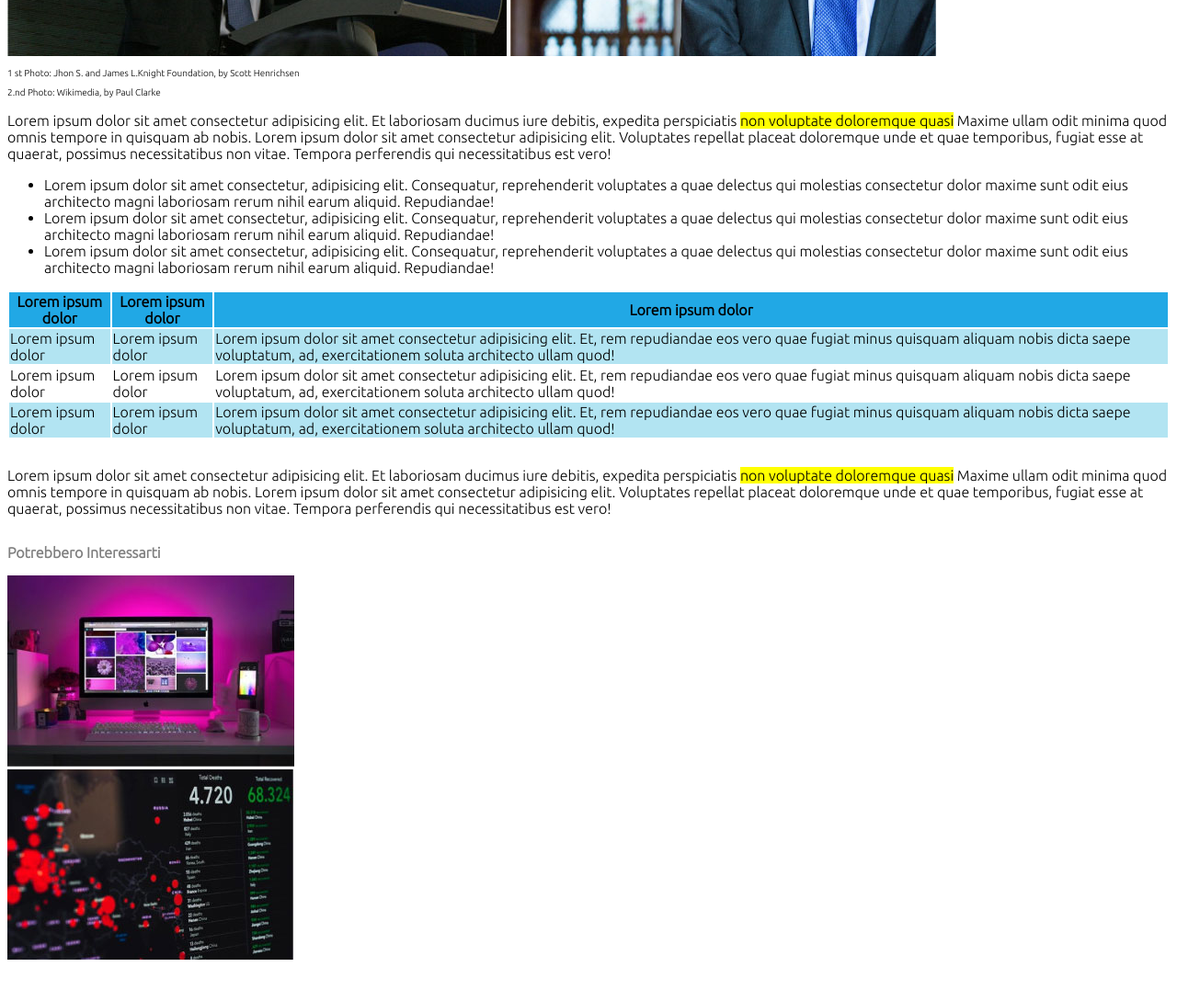
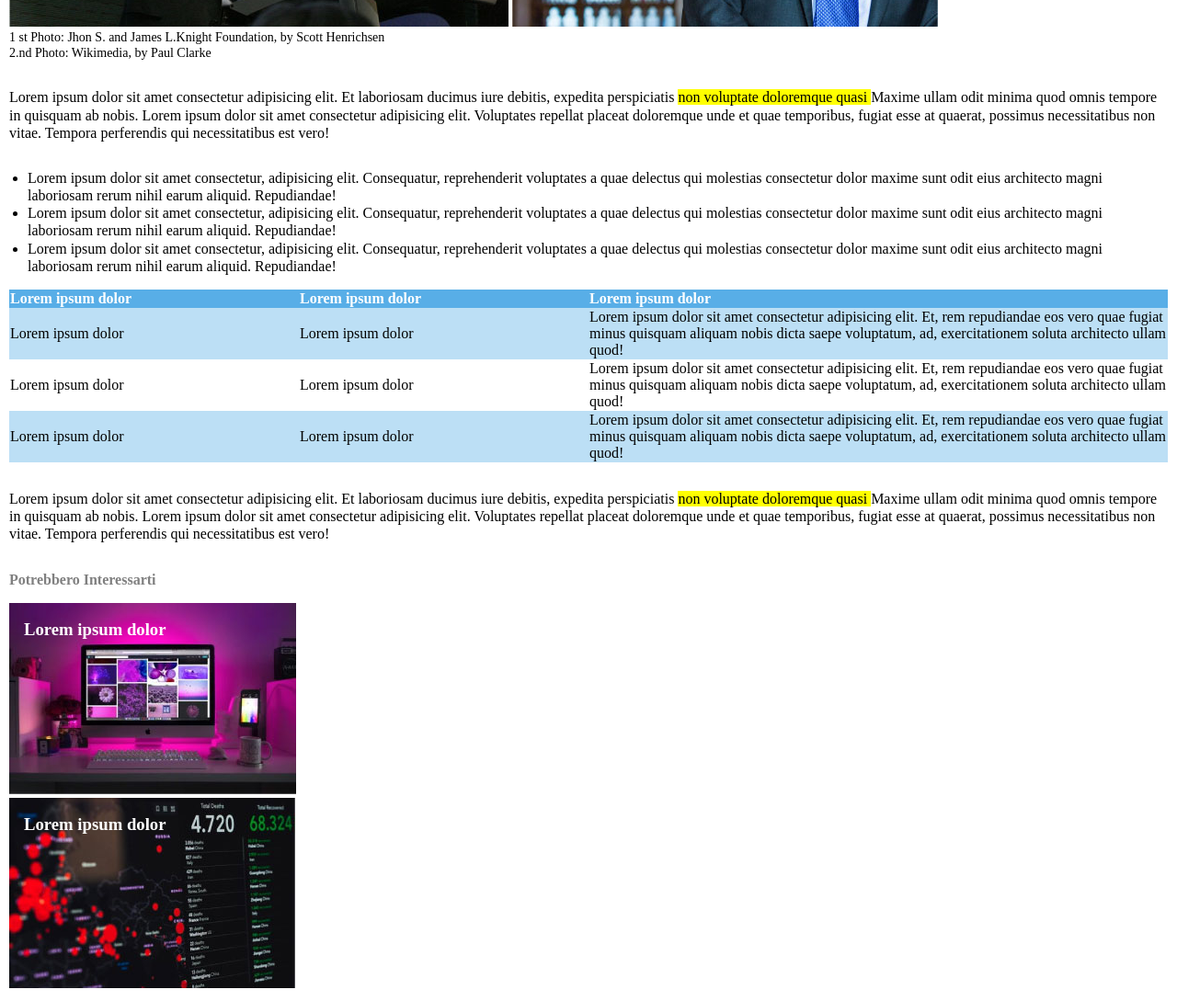
Before and after one commit to RobertoVillani98/html-css-booleaner, a plain HTML site: page index.html in a window 1280 px wide. Shown: the part 680-1769 px from the top of the page at 92% size. Before the commit the page ends 1735 px from the top, so only its background shows below. Drawn offline with Linux system fonts and the light colour scheme.

Commit message:
fix: minor bug fix

```diff
--- a/css/style.css
+++ b/css/style.css
@@ -1,68 +1,116 @@
-body{
-    font-family: 'Ubuntu', sans-serif;
+body {
+	margin: 0;
 }
 
-.container{
+main {
+	margin: 10px;
+}
+
+footer {
+	margin: 10px;
+}
+
+p {
+	margin-top: 0;
+	line-height: 1.2;
+}
+
+ul {
+	padding-left: 20px;
+}
+
+li {
+	line-height: 1.2;
+}
+
+table {
+	border: none;
+	border-collapse: separate;
+	border-spacing: 0px;
+}
+
+tr {
+	text-align: left;
+	height: 55px;
+}
+tr:nth-child(even) {
+	background-color: rgba(88, 174, 231, 0.4);
+}
+
+tr:first-child {
+	background-color: rgb(88, 174, 231);
+	height: 20px;
+	color: white;
+}
+
+.container {
 	background-image: url(../img/pattern.png);
 	height: 130px;
 	background-color: rgb(78, 160, 255);
-    background-size:35%;
+	background-size: 35%;
 }
 
-#logo{
+.logo {
 	width: 200px;
 	margin-top: 60px;
+	margin-left: 10px;
 }
 
-#titolo{
-    font-size: 50px;
+.title {
+	font-size: 48px;
 	margin-bottom: 1px;
+	line-height: 1.2;
 }
 
-.blue{
-    color:rgb(88, 174, 231);
+.author {
+	margin-bottom: 0;
+	font-size: 18px;
+	color: gray;
 }
 
-#autore{
-    margin-bottom: 5px;
+.date {
+	font-size: 14px;
+	margin-bottom: 30px;
+	color: gray;
 }
 
-#data{
-    font-size: 10px;
-    margin-bottom: 30px;
+.description {
+	font-size: 14px;
+	margin-bottom: 0;
 }
 
-.descrizione{
-    font-size: 10px;
-}
-
-.evidenziato{
+.highlighted {
 	background-color: yellow;
 }
 
-.spiegzione{
+.text {
 	margin-bottom: 30px;
 	margin-top: 30px;
 }
 
-.table{
-
+.first-cell {
+	width: 25%;
 }
 
-.table-blu{
-    background-color: rgb(33, 168, 229);
+.second-cell {
+	width: 25%;
 }
 
-.table-body{
-    background-color: rgb(178, 228, 242);
-}
-
-.ultimo-paragrafo{
+.last-paragraph {
 	margin-top: 30px;
 	margin-bottom: 30px;
 }
 
-.correlati{
+.correlati {
 	color: grey;
 	font-weight: 800;
 }
+.wrapper-image {
+	position: relative;
+}
+.top-left {
+	position: absolute;
+	top: 0;
+	left: 16px;
+	color: white;
+}
--- a/index.html
+++ b/index.html
@@ -14,125 +14,157 @@
 <body>
     <header>
         <div class="container">
-            <img id="logo" src="img/logo.svg" alt="logo">
+            <img class="logo" src="img/logo.svg" alt="logo">
         </div>
+    </header>
+    <main>
+        <!-- title, author, date -->
+        <h1 class="title">
+            Internet deve essere al servizio del "bene pubblico": il manifesto di Tim Berners-Lee
+        </h1>
+        <p class="author">
+            Scritto da
+            <span class="blue">
+                The Booleaners
+            </span>
+        </p>
+        <p class="date">il 10/10/2020</p>
 
-        <section>
-            <!-- titolo, autore, data -->
-            <h1 id="titolo">Internet deve essere al servizio del "bene pubblico": il manifesto di Tim Berners-Lee</h1>
-            <p id="autore">Scritto da <span class="blue">The Booleaners</span></p>
-            <p id="data">il 10/10/2020</p>
-
-            <img src="img/tim-1.jpg" alt="conferenza Tim">
-            <img src="img/tim-2.jpg" alt="Tim Berners-Lee">
-            <p class="descrizione">1 st Photo: Jhon S. and James L.Knight Foundation, by Scott Henrichsen</p>
-            <p class="descrizione">2.nd Photo: Wikimedia, by Paul Clarke</p>
-        </section>
-
-    </header>
-
-    <main>
-        <p class="spiegazione">Lorem ipsum dolor sit amet consectetur adipisicing elit. Et laboriosam ducimus iure
+        <img src="img/tim-1.jpg" alt="conferenza Tim" />
+        <img src="img/tim-2.jpg" alt="Tim Berners-Lee" />
+        <p class="description">
+            1 st Photo: Jhon S. and James L.Knight Foundation, by Scott Henrichsen
+        </p>
+        <p class="description">
+            2.nd Photo: Wikimedia, by Paul Clarke
+        </p>
+        <p class="text">
+            Lorem ipsum dolor sit amet consectetur adipisicing elit. Et laboriosam ducimus iure
             debitis, expedita
-            perspiciatis <span class="evidenziato">non voluptate doloremque quasi</span> Maxime ullam odit minima quod
+            perspiciatis
+            <span class="highlighted">
+                non voluptate doloremque quasi
+            </span>
+            Maxime ullam odit minima quod
             omnis tempore in quisquam ab
             nobis. Lorem ipsum dolor sit amet consectetur adipisicing elit. Voluptates repellat placeat doloremque unde
             et quae temporibus, fugiat esse at quaerat, possimus necessitatibus non vitae. Tempora perferendis qui
-            necessitatibus est vero!</p>
+            necessitatibus est vero!
+        </p>
 
-        <section>
-            <!-- inizio ul -->
+        <!-- start ul -->
         <ul>
-                <li>Lorem ipsum dolor sit amet consectetur, adipisicing elit. Consequatur, reprehenderit voluptates a
+            <li>
+                Lorem ipsum dolor sit amet consectetur, adipisicing elit. Consequatur, reprehenderit voluptates a
                 quae delectus qui molestias consectetur dolor maxime sunt odit eius architecto magni laboriosam
-                    rerum nihil earum aliquid. Repudiandae!</li>
-                <li>Lorem ipsum dolor sit amet consectetur, adipisicing elit. Consequatur, reprehenderit voluptates a
+                rerum nihil earum aliquid. Repudiandae!
+            </li>
+            <li>
+                Lorem ipsum dolor sit amet consectetur, adipisicing elit. Consequatur, reprehenderit voluptates a
                 quae delectus qui molestias consectetur dolor maxime sunt odit eius architecto magni laboriosam
-                    rerum nihil earum aliquid. Repudiandae!</li>
-                <li>Lorem ipsum dolor sit amet consectetur, adipisicing elit. Consequatur, reprehenderit voluptates a
+                rerum nihil earum aliquid. Repudiandae!
+            </li>
+            <li>
+                Lorem ipsum dolor sit amet consectetur, adipisicing elit. Consequatur, reprehenderit voluptates a
                 quae delectus qui molestias consectetur dolor maxime sunt odit eius architecto magni laboriosam
-                    rerum nihil earum aliquid. Repudiandae!</li>
+                rerum nihil earum aliquid. Repudiandae!
+            </li>
         </ul>
         <!-- /ul list -->
-        </section>
 
-        <section>
-            <!-- inizio tabella -->
+        <!-- start table -->
         <table>
-                <thead class="table-blu">
             <tr>
                 <th>Lorem ipsum dolor</th>
                 <th>Lorem ipsum dolor</th>
                 <th>Lorem ipsum dolor</th>
             </tr>
-                </thead>
+            <tr>
+                <td class="first-cell">
+                    Lorem ipsum dolor
+                </td>
+                <td class="second-cell">
+                    Lorem ipsum dolor
+                </td>
+                <td>
+                    Lorem ipsum dolor sit amet consectetur adipisicing elit. Et, rem repudiandae eos vero quae
+                    fugiat minus quisquam aliquam nobis dicta saepe voluptatum, ad, exercitationem soluta
+                    architecto ullam quod!
+                </td>
+            </tr>
+            <tr>
+                <td class="first-cell">
+                    Lorem ipsum dolor
+                </td>
+                <td class="second-cell">
+                    Lorem ipsum dolor
+                </td>
+                <td>
+                    Lorem ipsum dolor sit amet consectetur adipisicing elit. Et, rem repudiandae eos vero quae
+                    fugiat minus quisquam aliquam nobis dicta saepe voluptatum, ad, exercitationem soluta
+                    architecto ullam quod!
+                </td>
+            </tr>
+            <tr>
+                <td class="first-cell">
+                    Lorem ipsum dolor
+                </td>
+                <td class="second-cell">
+                    Lorem ipsum dolor
+                </td>
+                <td>
+                    Lorem ipsum dolor sit amet consectetur adipisicing elit. Et, rem repudiandae eos vero quae
+                    fugiat minus quisquam aliquam nobis dicta saepe voluptatum, ad, exercitationem soluta
+                    architecto ullam quod!
+                </td>
+            </tr>
+        </table>
+        <!-- end table -->
 
-                <tbody class="table-body">
-                    <tr>
-                        <td>Lorem ipsum dolor</td>
-                        <td>Lorem ipsum dolor</td>
-                        <td>Lorem ipsum dolor sit amet consectetur adipisicing elit. Et, rem repudiandae eos vero quae
-                            fugiat minus quisquam aliquam nobis dicta saepe voluptatum, ad, exercitationem soluta
-                            architecto ullam quod!</td>
-                    </tr>
-                </tbody>
-
-                <tbody>
-                    <tr>
-                        <td>Lorem ipsum dolor</td>
-                        <td>Lorem ipsum dolor</td>
-                        <td>Lorem ipsum dolor sit amet consectetur adipisicing elit. Et, rem repudiandae eos vero quae
-                            fugiat minus quisquam aliquam nobis dicta saepe voluptatum, ad, exercitationem soluta
-                            architecto ullam quod!</td>
-                    </tr>
-                </tbody>
-
-                <tbody class="table-body">
-                    <tr>
-                        <td>Lorem ipsum dolor</td>
-                        <td>Lorem ipsum dolor</td>
-                        <td>Lorem ipsum dolor sit amet consectetur adipisicing elit. Et, rem repudiandae eos vero quae
-                            fugiat minus quisquam aliquam nobis dicta saepe voluptatum, ad, exercitationem soluta
-                            architecto ullam quod!</td>
-                    </tr>
-                </tbody>
-            </table>
-            <!-- / tabella -->
-
-            <div class="ultimo-paragrafo">
-                <p class="spiegazione">Lorem ipsum dolor sit amet consectetur adipisicing elit. Et laboriosam ducimus
+        <div class="last-paragraph">
+            <p class="text">
+                Lorem ipsum dolor sit amet consectetur adipisicing elit. Et laboriosam ducimus
                 iure
                 debitis, expedita
-                    perspiciatis <span class="evidenziato">non voluptate doloremque quasi</span> Maxime ullam odit
+                perspiciatis
+                <span class="highlighted">
+                    non voluptate doloremque quasi
+                </span>
+                Maxime ullam odit
                 minima
                 quod
                 omnis tempore in quisquam ab
                 nobis. Lorem ipsum dolor sit amet consectetur adipisicing elit. Voluptates repellat placeat
                 doloremque
                 unde
-                    et quae temporibus, fugiat esse at quaerat, possimus necessitatibus non vitae. Tempora perferendis
+                et quae temporibus, fugiat esse at quaerat, possimus necessitatibus non vitae. Tempora
+                perferendis
                 qui
-                    necessitatibus est vero!</p>
-
+                necessitatibus est vero!
+            </p>
         </div>
-
-        </section>
-
     </main>
 
     <footer>
         <div>
-            <p class="correlati">Potrebbero Interessarti</p>
-            <img src="img/monitor.jpg" alt="">
+            <p class="correlati">
+                Potrebbero Interessarti
+            </p>
+            <div class="wrapper-image">
+                <img src="img/monitor.jpg" alt="" />
+                <h3 class="top-left">
+                    Lorem ipsum dolor
+                </h3>
+            </div>
         </div>
 
-        <div>
-            <img src="img/graph.jpg" alt="">
-
+        <div class="wrapper-image">
+            <img src="img/graph.jpg" alt="" />
+            <h3 class="top-left">
+                Lorem ipsum dolor
+            </h3>
         </div>
-
     </footer>
-
 </body>
 
 </html>
```
Lines whose indentation alone changed are shown as unchanged.
